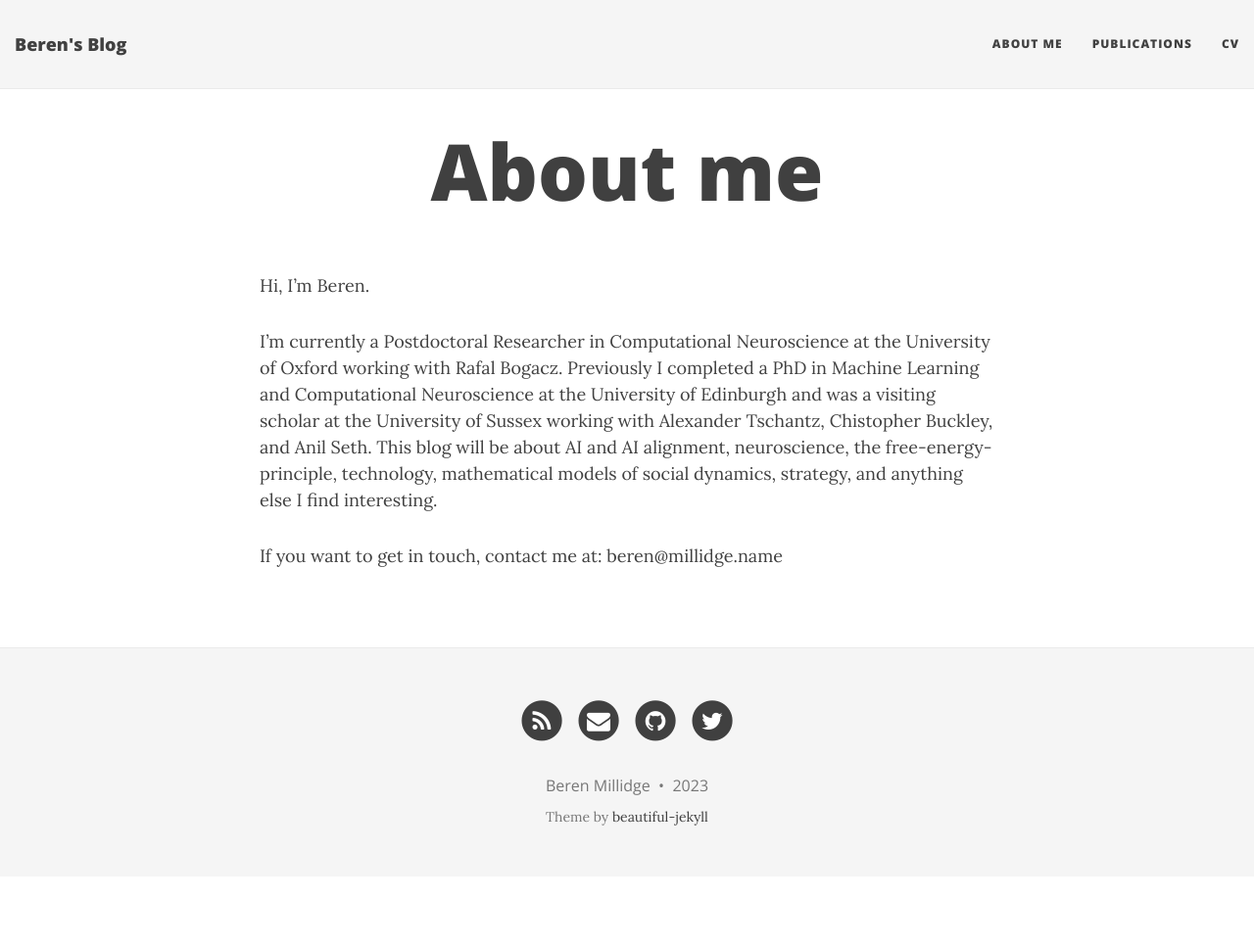
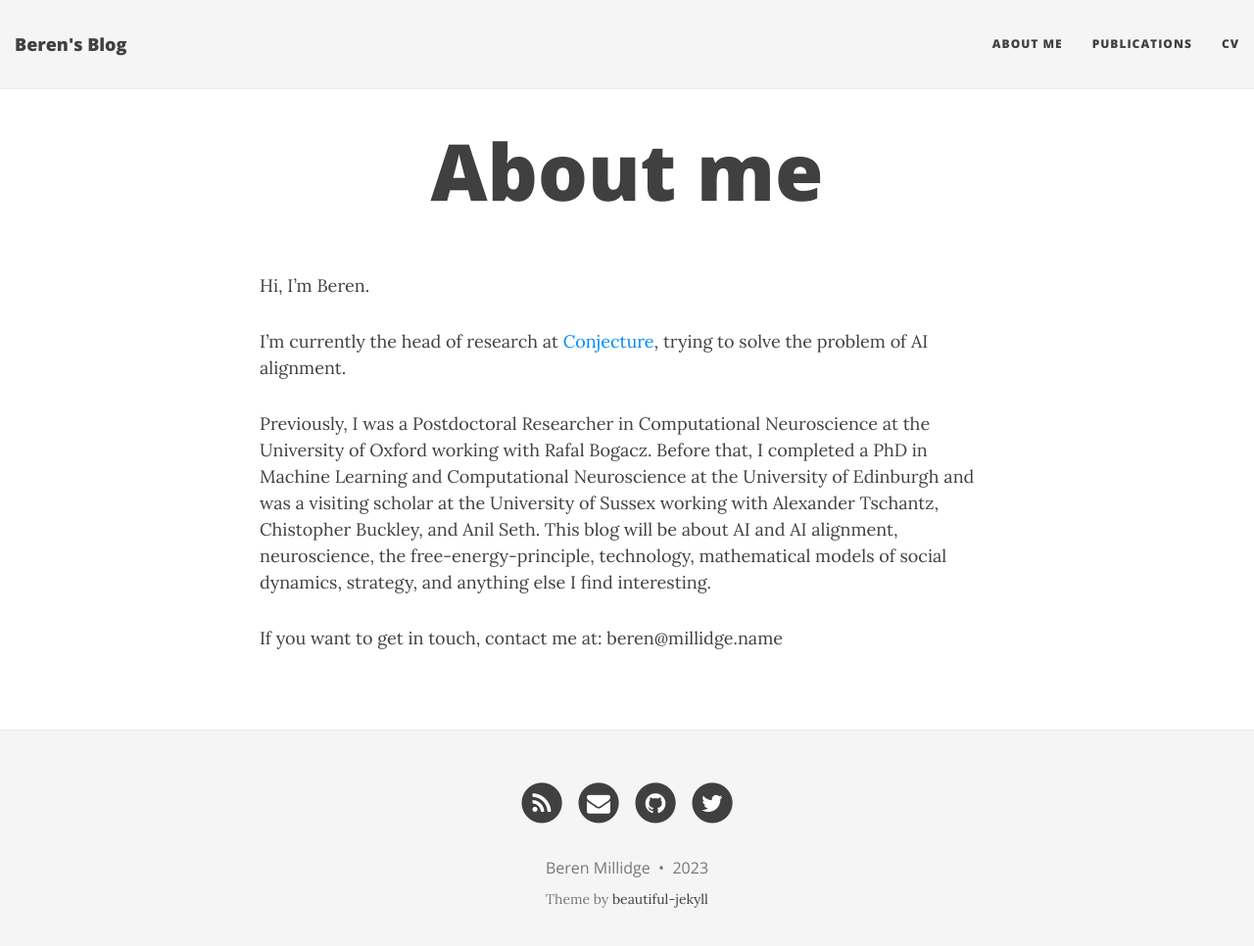
Before and after one commit to BerenMillidge/BerenMillidge.github.io, a Jekyll site: the page built from aboutme.md, in a window 1280 px wide and 979 px high. Shown: the top 966 px of the window at 98% size. Built offline with Jekyll 4.4.1, drawn with Linux system fonts in a browser that asks for light colours; nearby versions of some CDN libraries.

Commit message:
updated to reflect conjecture

```diff
--- a/aboutme.md
+++ b/aboutme.md
@@ -4,7 +4,9 @@
 ---
 Hi, I'm Beren.
 
-I'm currently a Postdoctoral Researcher in Computational Neuroscience at the University of Oxford working with Rafal Bogacz. Previously I completed a PhD in Machine Learning and Computational Neuroscience at the University of Edinburgh and was a visiting scholar at the University of Sussex working with Alexander Tschantz, Chistopher Buckley, and Anil Seth. This blog will be about AI and AI alignment,
+I'm currently the head of research at [Conjecture](https://conjecture.dev), trying to solve the problem of AI alignment.
+
+Previously, I was a Postdoctoral Researcher in Computational Neuroscience at the University of Oxford working with Rafal Bogacz. Before that, I completed a PhD in Machine Learning and Computational Neuroscience at the University of Edinburgh and was a visiting scholar at the University of Sussex working with Alexander Tschantz, Chistopher Buckley, and Anil Seth. This blog will be about AI and AI alignment,
 neuroscience, the free-energy-principle, technology, mathematical models of social dynamics, strategy, and anything else I find interesting.
 
 If you want to get in touch, contact me at: beren@millidge.name
```
